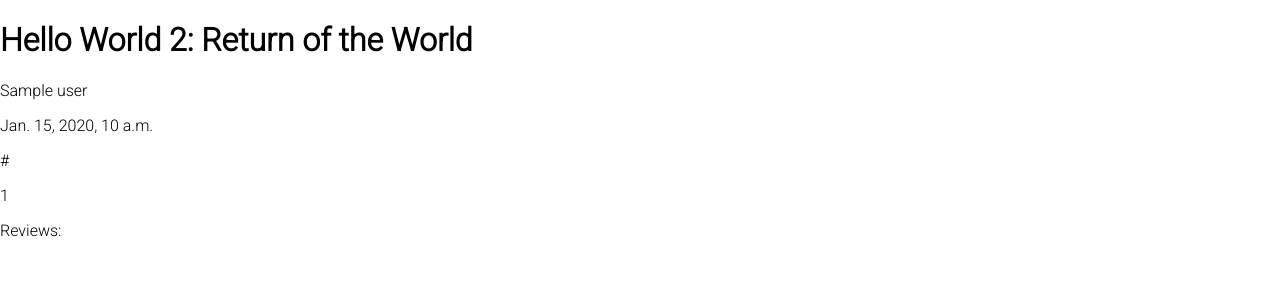
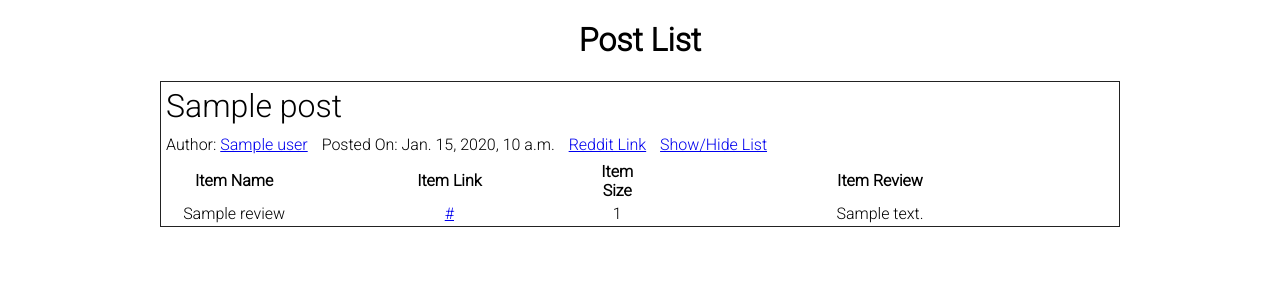
Before and after one commit to jump4r/1-1-Reviews, a Django app: template webapp/templates/webapp/home.html in a window 1280 px wide. Shown: the part 167-467 px from the top of the page. Run offline with Django 3.2, Linux system fonts and the light colour scheme; the template is opened without the code that fills it: most values are stand-ins (such as "Sample title", 1, 10 or a date in 2020).

Commit message:
Too many changes to log, apologies.

```diff
--- a/webapp/static/css/style.css
+++ b/webapp/static/css/style.css
@@ -2,9 +2,8 @@ html, body {
   margin: 0;
   font-family: Roboto, sans-serif; }
 
-a {
-  color: white;
-  text-decoration: none; }
+p {
+  margin: 5px; }
 
 .header {
   color: white;
@@ -19,6 +18,10 @@ a {
   position: relative;
   top: 50%; }
 
+.header-link {
+  color: white;
+  text-decoration: none; }
+
 .header-title {
   font-size: 50px; }
 
@@ -26,4 +29,54 @@ a {
   margin: 20px;
   font-size: 25px; }
 
+#app-wrapper {
+  width: 100%; }
+
+#app {
+  width: 75%;
+  margin: 0 auto; }
+
+#app-title {
+  text-align: center; }
+
+.post {
+  border: 1px solid #222;
+  margin: 10px 0; }
+
+.post-meta-wrapper {
+  width: 100%;
+  vertical-align: top; }
+
+.post-meta, .post-title {
+  display: block;
+  vertical-align: top;
+  height: 100%; }
+
+.post-title {
+  font-size: 2em; }
+
+.post-meta-element {
+  display: inline-block; }
+
+table {
+  width: 100%; }
+
+td {
+  text-align: center; }
+
+tbody tr:not(last-child) {
+  border-bottom: 1px solid #222; }
+
+.item-name {
+  width: 15%; }
+
+.item-link {
+  width: 30%; }
+
+.item-size {
+  width: 5%; }
+
+.item-review {
+  width: 50%; }
+
 /*# sourceMappingURL=style.css.map */
--- a/webapp/static/css/style.scss
+++ b/webapp/static/css/style.scss
@@ -7,9 +7,8 @@ html, body {
     font-family: $font-stack;
 }
 
-a {
-    color: white;
-    text-decoration: none;
+p {
+    margin: 5px;
 }
 
 
@@ -28,6 +27,11 @@ a {
     top: 50%;
 }
 
+.header-link {
+    color: $primary-color;
+    text-decoration: none;
+}
+
 .header-title {
     font-size: 50px;
 }
@@ -36,3 +40,72 @@ a {
     margin: 20px;
     font-size: 25px;
 }
+
+#app-wrapper {
+    width: 100%;
+}
+
+#app {
+    width: 75%;
+    margin: 0 auto;
+}
+
+#app-title {
+    text-align: center;
+}
+
+.post {
+    border: 1px solid #222;
+    margin: 10px 0
+}
+
+.post-meta-wrapper {
+    width: 100%;
+    vertical-align: top;
+
+}
+
+.post-meta, .post-title {
+    display: block;
+    vertical-align: top;
+    height: 100%;
+}
+
+.post-title {
+    font-size: 2em;
+}
+
+.post-meta-element {
+    display: inline-block;
+}
+
+table {
+    width: 100%;
+    // display: none; // For dropdown
+}
+
+td {
+    text-align: center;
+}
+
+tbody { // Not working idk why
+    tr:not(last-child){
+        border-bottom: 1px solid #222;
+   }
+}
+
+.item-name {
+    width: 15%;
+}
+
+.item-link {
+    width: 30%
+}
+
+.item-size {
+    width: 5%;
+}
+
+.item-review {
+    width: 50%;
+}
--- /dev/null
+++ b/webapp/static/js/app.js
@@ -0,0 +1,11 @@
+document.addEventListener( 'DOMContentLoaded', _ => {
+        var elems = document.querySelectorAll('.toggle');
+        elems.forEach(function(element) {
+            document.addEventListener('click', (element) => toggleElement(element));
+        });
+    }
+);
+
+function toggleElement(element) {
+
+}
--- a/webapp/templates/webapp/header.html
+++ b/webapp/templates/webapp/header.html
@@ -6,6 +6,7 @@
         {% load staticfiles %}
         <link rel="stylesheet" href="{% static 'css/style.css' %}">
         <link href="https://fonts.googleapis.com/css?family=Roboto:300" rel="stylesheet">
+        <script rel='text/javascript' src="{% static 'js/app.js' %}"></script>
     </head>
     <body>
         <div class="header">
@@ -14,13 +15,13 @@
             </div>
             <div class="header-links">
                 <div class="header-element">
-                    <a href="#">About</a>
+                    <a class='header-link' href="#">About</a>
                 </div>
                 <div class="header-element">
-                    <a href="#">Reps</a>
+                    <a class='header-link' href="#">Reps</a>
                 </div>
                 <div class="header-element">
-                    <a href="http://www.github.com/jump4r">Source</a>
+                    <a class='header-link' href="http://www.github.com/jump4r">Source</a>
                 </div>
             </div>
         </div>
--- a/webapp/templates/webapp/home.html
+++ b/webapp/templates/webapp/home.html
@@ -1,6 +1,10 @@
 {% extends "webapp/header.html" %}
 
 {% block content %}
-    <h1>Hello World 2: Return of the World</h1>
-    {% include "webapp/includes/app.html" %}
+    <div id='app-wrapper'>
+        <div id='app'>
+            <h1 id='app-title'>Post List</h1>
+            {% include "webapp/includes/app.html" %}
+        </div>
+    </div>
 {% endblock %}
--- a/webapp/templates/webapp/includes/app.html
+++ b/webapp/templates/webapp/includes/app.html
@@ -1,11 +1,38 @@
 {% block second %}
     {% for p in posts %}
         <div class='post'>
-            <p>{{p.user}}</p>
-            <p>{{p.date}}</p>
-            <p>{{p.link}}</p>
-            <p>{{p.id}}</p>
-            <p>Reviews:</p>
+            <div class='post-meta-wrapper'>
+                <div class='post-title'>
+                    <p>{{p.title}}</p>
+                </div><div class='post-meta'>
+                    <p class='post-meta-element'>Author: <a href="http://www.reddit.com/user/{{p.user}}/">{{p.user}}</a></p>
+                    <p class='post-meta-element'>Posted On: {{p.date}}</p>
+                    <p class='post-meta-element'>
+                        <a href="{{p.link}}">Reddit Link</a>
+                    </p>
+                    <p class='post-meta-element'>
+                        <a class='toggle' href="#">Show/Hide List</a>
+                    </p>
+                </div>
+            </div>
+            <div class='post-reviews'>
+                <table id='review-table'>
+                    <tr id='table-header'>
+                        <th class='item-name'>Item Name</th>
+                        <th class='item-link'>Item Link</th>
+                        <th class='item-size'>Item Size</th>
+                        <th class='item-review'>Item Review</th>
+                    </tr>
+                    {% for r in p.review_set.all %}
+                    <tr>
+                        <td class='item-name'>{{r.itemName}}</td>
+                        <td class='item-link'><a href="{{r.itemLink}}">{{r.itemLink}}</a></td>
+                        <td class='item-size'>{{r.itemSize}}</td>
+                        <td class='item-review'>{{r.itemReview}}</td>
+                    </tr>
+                    {% endfor %}
+                </table>
+            </div>
         </div>
     {% endfor %}
 {% endblock%}
```
Also changed, not shown: webapp/RepScraper/parse.py (+10 -5 lines), webapp/RepScraper/scraper.py (+8 -20 lines), webapp/RepScraper/streamer.py (+16 -5 lines), webapp/apps.py (+6 -3 lines), webapp/views.py (+10 -28 lines), 1 other file.
